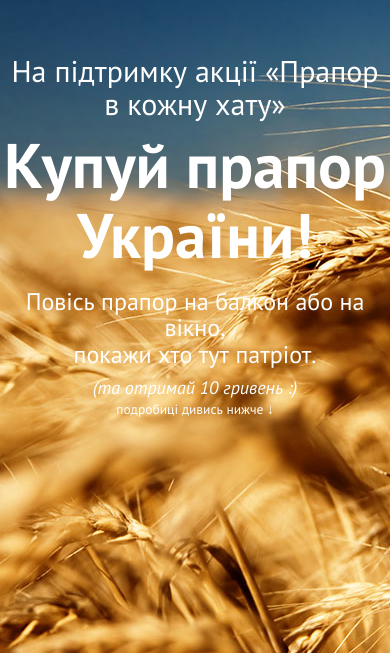
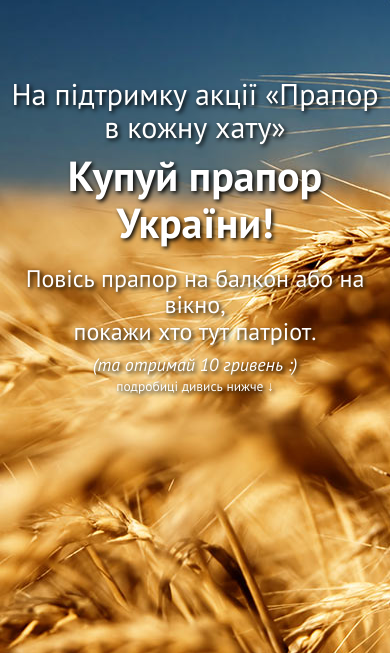
Before and after one commit to devich/praporua, a plain HTML site: page index.html in a window 390 px wide. Shown: the part 191-846 px from the top of the page. Drawn offline with nearby package versions, Linux system fonts and the light colour scheme; some packages are replaced by stand-ins of ours.

Commit message:
Update custom.css

```diff
--- a/css/custom.css
+++ b/css/custom.css
@@ -1,4 +1,8 @@
 /* Global Styles */
+
+.vert-text {
+  text-shadow: 2px 2px 4px black;
+}
 
 html,
 body {
@@ -279,4 +283,12 @@ i.scroll:hover {
     width: 100%;
   }
 
+  .vert-text h1 {
+    font-size: 3em;
+  }
+
+  .vert-text {
+    padding: 10px;
+  }
+
 }
```
